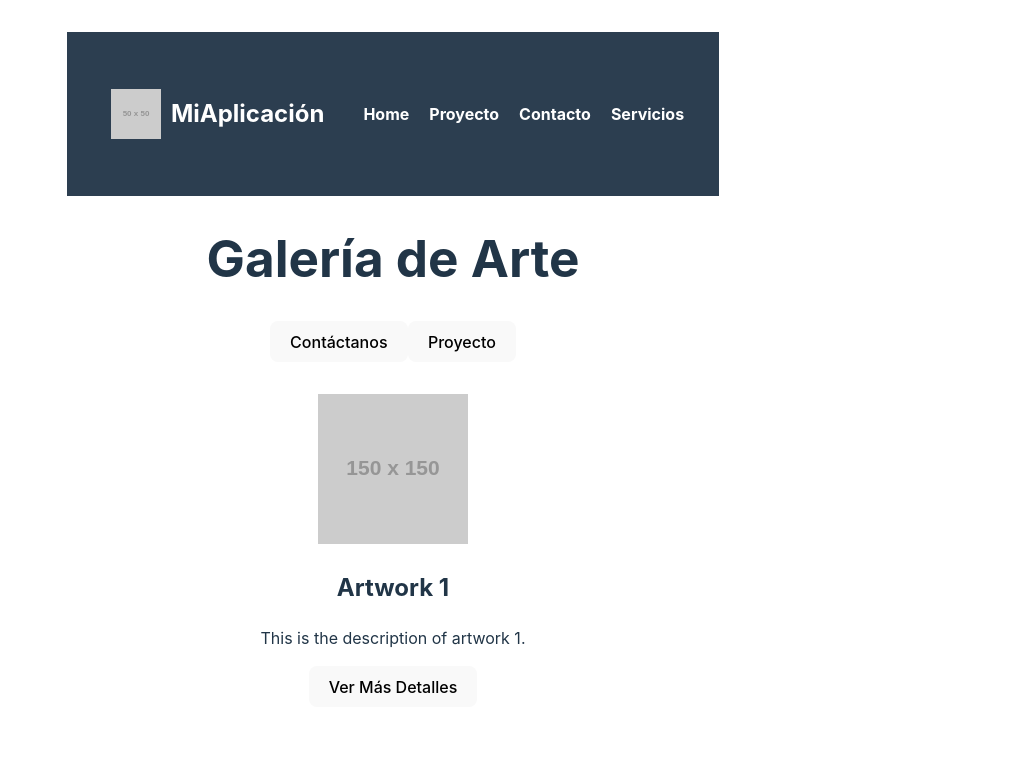
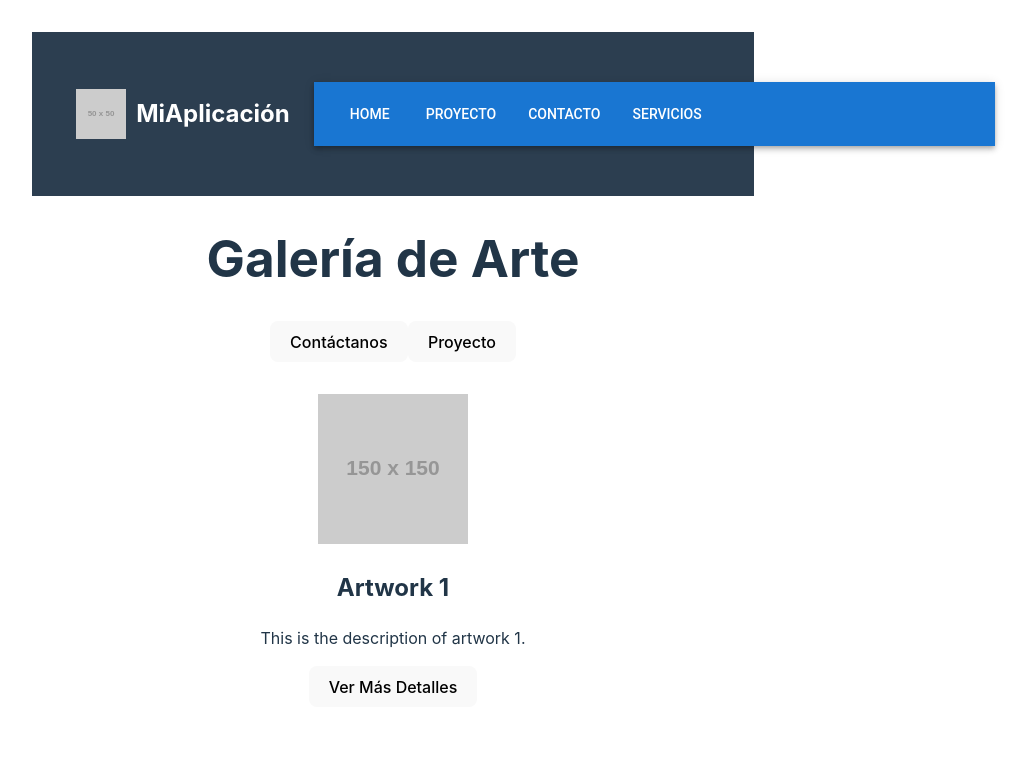
Before and after one commit to fedegonc/vbs, a React (Vite) app: page / in a window 1280 px wide. Shown: the top 769 px of the page, without its empty margins (247-1276 px from the left). Built offline with nearby package versions, Linux system fonts and the light colour scheme.

Commit message:
Update Navbar.tsx

```diff
--- a/src/components/Navbar.tsx
+++ b/src/components/Navbar.tsx
@@ -1,25 +1,27 @@
 import { FC } from 'react';
 import { Link } from 'react-router-dom';
-import './Navbar.css'; // Puedes definir estilos para tu barra de navegación
+import { AppBar, Toolbar, Button, Box } from '@mui/material';
 
 const Navbar: FC = () => {
   return (
-    <nav className="navbar">
-      <ul className="navbar-list">
-        <li className="navbar-item">
-          <Link to="/" className="navbar-link">Home</Link>
-        </li>
-        <li className="navbar-item">
-          <Link to="/project" className="navbar-link">Proyecto</Link>
-        </li>
-        <li className="navbar-item">
-          <Link to="/contact" className="navbar-link">Contacto</Link>
-        </li>
-        <li className="navbar-item">
-  <Link to="/services" className="navbar-link">Servicios</Link>
-</li>
-      </ul>
-    </nav>
+    <AppBar position="static">
+      <Toolbar>
+        <Box sx={{ flexGrow: 1, display: 'flex', gap: 2 }}>
+          <Button color="inherit" component={Link} to="/">
+            Home
+          </Button>
+          <Button color="inherit" component={Link} to="/project">
+            Proyecto
+          </Button>
+          <Button color="inherit" component={Link} to="/contact">
+            Contacto
+          </Button>
+          <Button color="inherit" component={Link} to="/services">
+            Servicios
+          </Button>
+        </Box>
+      </Toolbar>
+    </AppBar>
   );
 };
 
```
